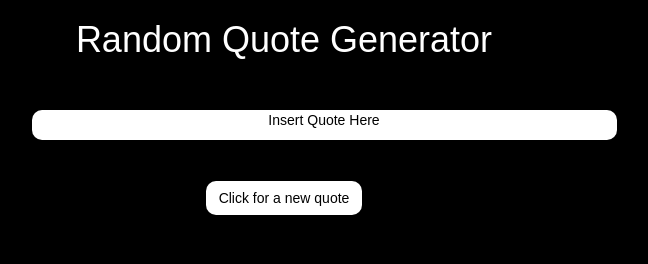
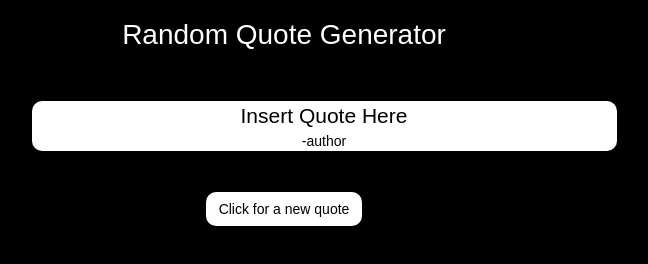
Before and after one commit to JCarlos831/fccrandomquotegenerator, a plain HTML site: page index.html in a window 1280 px wide. Shown: the whole page, without its empty margins (356-1004 px from the left). Drawn offline with nearby package versions, Linux system fonts and the light colour scheme.

Commit message:
Updates to html and css

```diff
--- a/index.html
+++ b/index.html
@@ -19,10 +19,15 @@
 
             </div>
             <div class="col-sm-6 text-center box1">
-                <p>
-                    Insert Quote Here
-                </p>
-
+                <div class="theQuote">
+                    <span class="quote">
+                        Insert Quote Here
+                    </span>
+                <br>
+                    <span class="author">
+                        -author
+                    </span>
+                </div>
             </div>
             <div class="col-sm-3">
 
--- a/randomQuote.css
+++ b/randomQuote.css
@@ -11,6 +11,21 @@ body{
     margin: 40px;
 }
 
+h1{
+    color: white;
+    font-size: 2em;
+}
+
+.quote{
+    color: black;
+    font-size: 1.5em;
+}
+
+.author{
+    font-size: 1em;
+}
+
+
 #quoteButton{
     border-radius: 10px;
     background-color: white;
```
